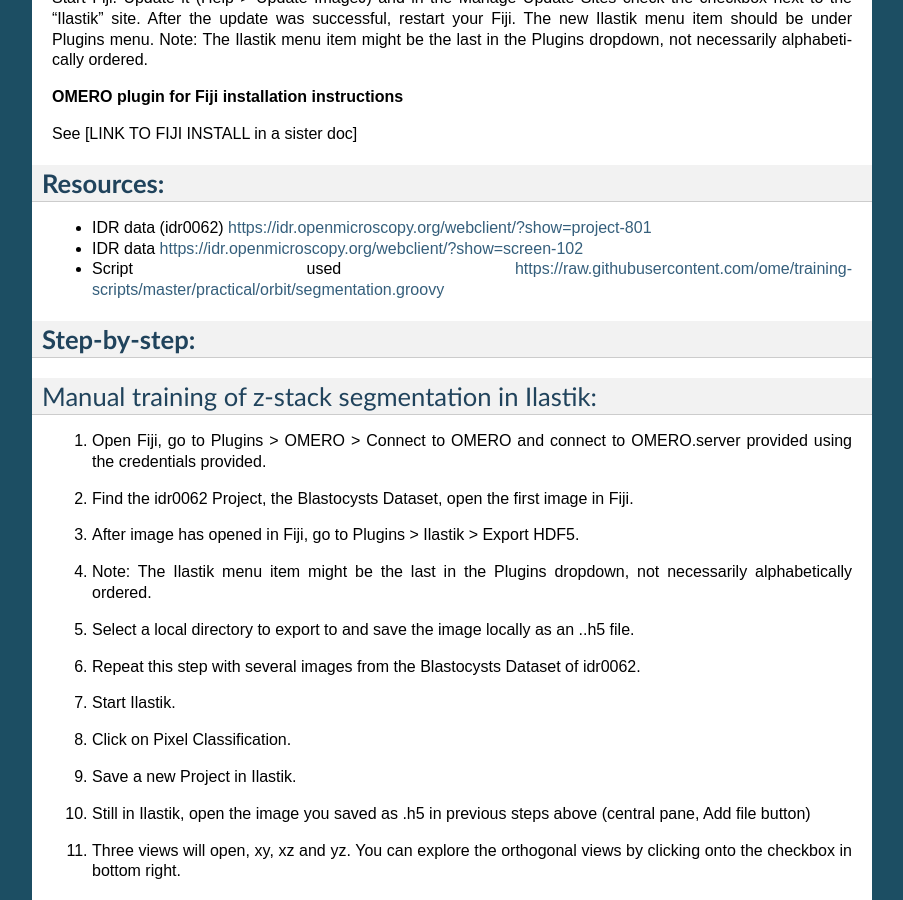
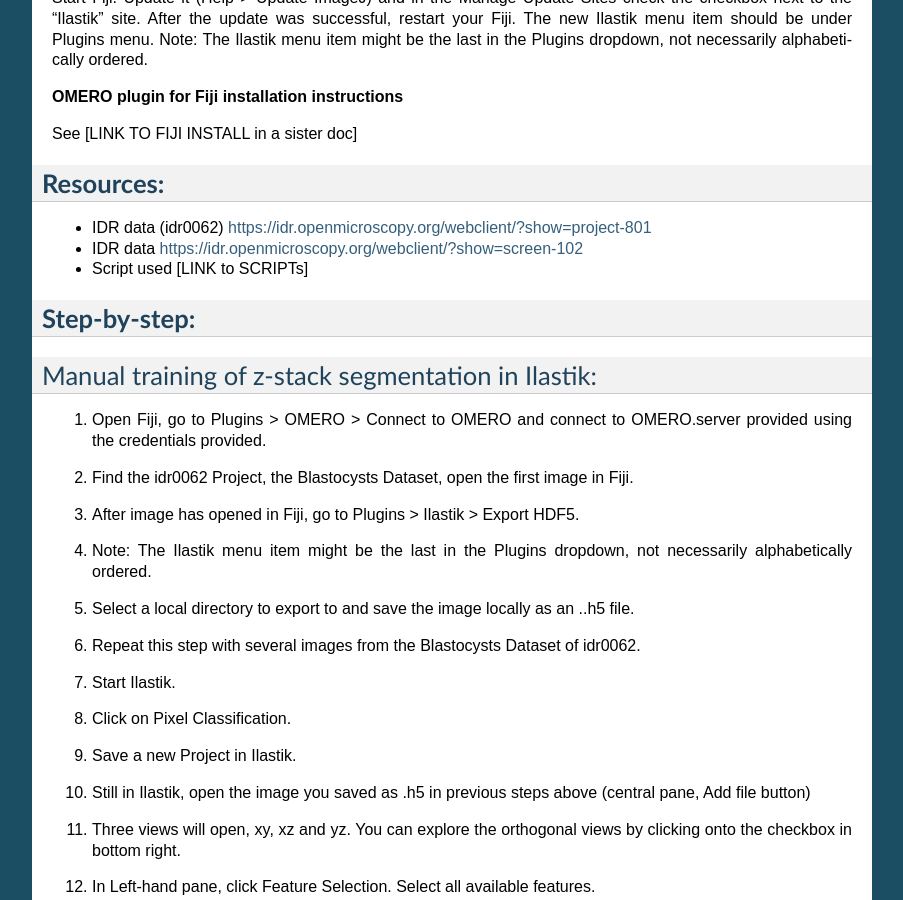
Before and after one commit to ome/omero-guide-ilastik, a Sphinx documentation site: the page built from docs/ilastik.rst, in a window 1280 px wide and 900 px high, scrolled down 1290 px. Shown: the whole window, without its empty margins (198-1101 px from the left). Built offline with Sphinx 7.4.7, drawn with Linux system fonts in a browser that asks for light colours.

Commit message:
Fix link to script

```diff
--- a/docs/ilastik.rst
+++ b/docs/ilastik.rst
@@ -89,7 +89,7 @@ See [LINK TO FIJI INSTALL in a sister doc]
 
 -  IDR data \ https://idr.openmicroscopy.org/webclient/?show=screen-102
 
--  Script used \ https://raw.githubusercontent.com/ome/training-scripts/master/practical/orbit/segmentation.groovy
+-  Script used [LINK to SCRIPTs]
 
 **Step-by-step:**
 -----------------
```
